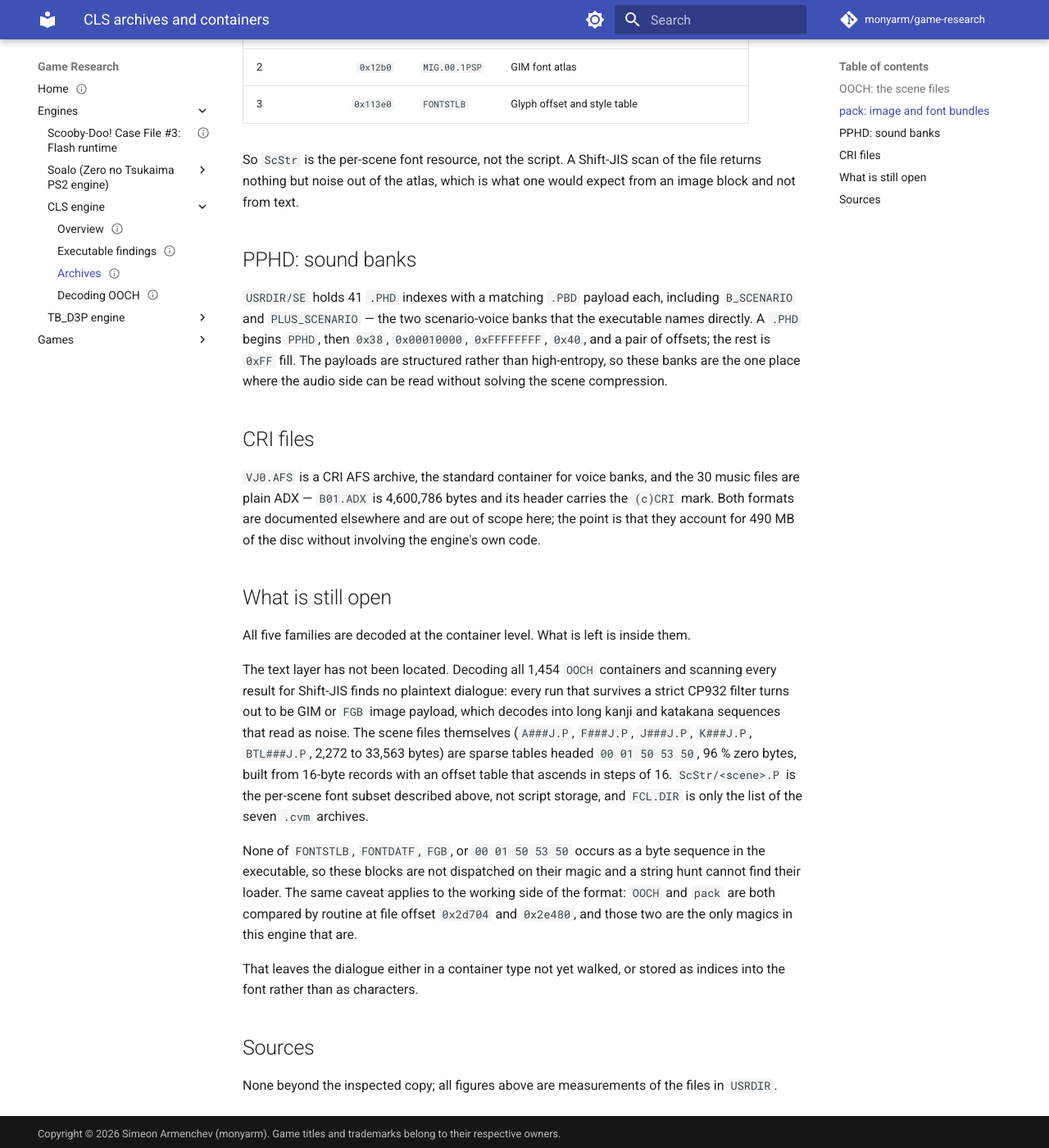
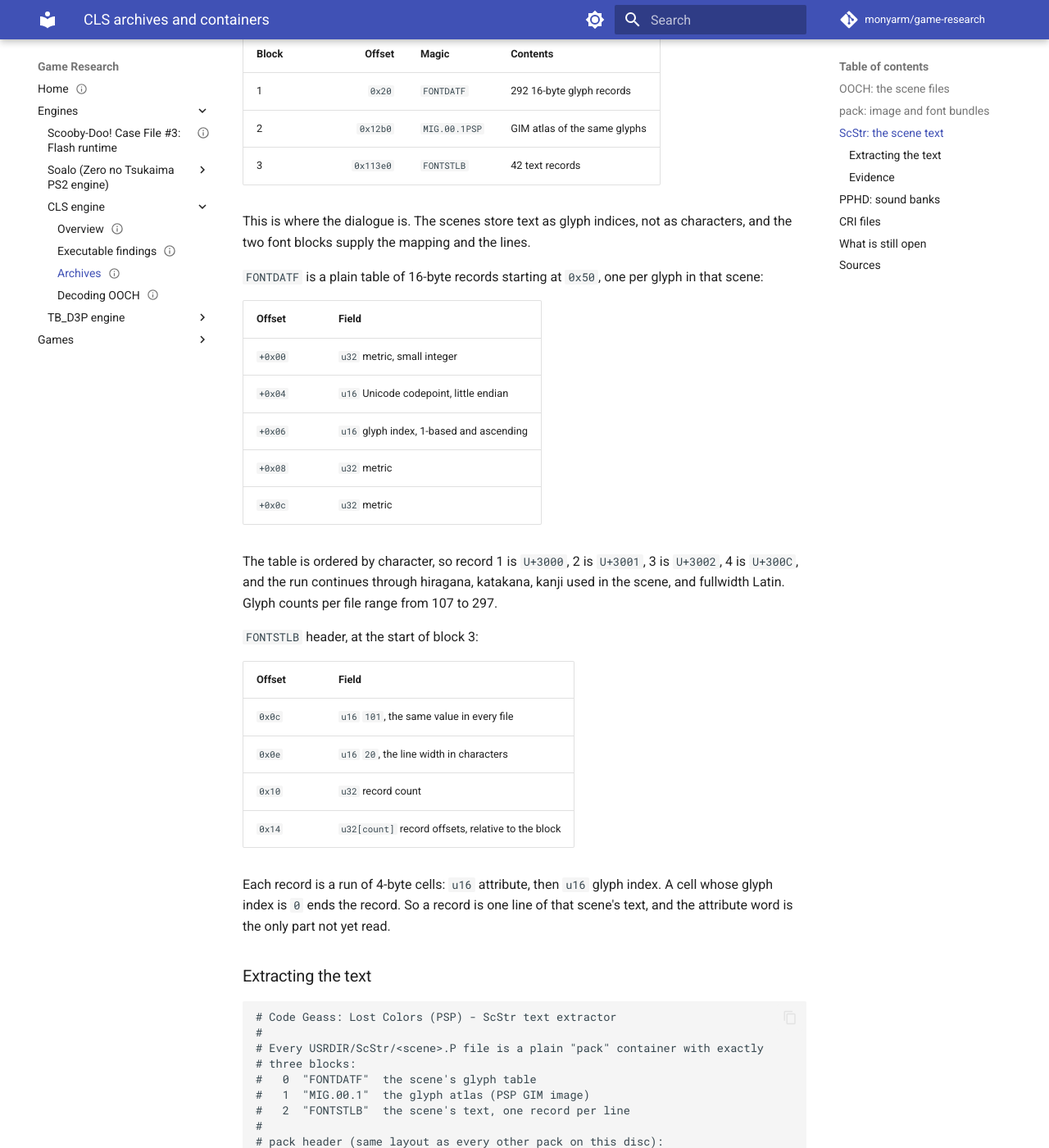
Before and after one commit to monyarm/game-research, an MkDocs documentation site: the page built from docs/engines/cls/archives.md, in a window 1280 px wide and 1400 px high, scrolled down 2768 px. Shown: the whole window at 82% size. Built offline with MkDocs 1.6.1 and Material for MkDocs 9.7.7, drawn with Linux system fonts in a browser that asks for light colours; comment, search, counter and statistics services are not loaded; some of the changed text lies outside the part shown.

Commit message:
docs: the CLS dialogue is glyph-indexed text in ScStr
Every ScStr file is a three-block pack: a glyph table mapping index to
Unicode, a GIM atlas, and the scene's lines as 4-byte cells. Decodes to
readable Japanese, 29,461 records across the 646 files, with a tested
quickbms extractor.

````diff
--- a/docs/engines/cls.md
+++ b/docs/engines/cls.md
@@ -38,11 +38,11 @@ Only the PSP release has been inspected. The PlayStation 2 release exists and is
 | Platforms | PlayStation Portable (inspected), PlayStation 2 (not inspected) |
 | Scene container | `OOCH` files, fixed `0x800` header, LZSS payload that decodes to a `pack` file |
 | Image container | `pack` files holding GIM images |
-| Scripting | Not established — scene payloads decode to `pack` containers, and the text layer inside them has not been read |
+| Scripting | Not established — text is stored as glyph indices in `ScStr/<scene>.P`, but the control flow around it is not read |
 | Audio | CRI ADX (`.ADX`, `.AFS`, `PPHD`/`PBD` banks) |
 | Video | `PSMF` (`.PMF`) |
 | Modern runtime | PPSSPP, from a disc image |
-| Status here | Executable, containers and the `OOCH` codec documented; the text layer inside the decoded containers not yet read; the container is shared with games from other studios |
+| Status here | Executable, containers, the `OOCH` codec and the scene text documented; the cell attributes and the scene containers' own records unread; the container is shared with games from other studios |
 | Confidence | Mixed |
 
 ## Why it matters
@@ -59,7 +59,7 @@ That makes it a good subject for one specific question: where does the middlewar
 | Audio and video are CRI middleware, not engine code | Observed | `ADXT/PSP Ver.10.05`, `ADXF Ver.7.63`, `ADXRT Ver.3.1.1` in the executable; `.ADX`, `.AFS`, `.PMF` files on the disc |
 | Scene files are `OOCH` with a fixed `0x800` header | Observed | 1,454 files, `payload size = file size − 0x800` in every one, no mismatches |
 | Images are `GIM` inside `pack` containers | Observed | 650 `pack` sub-blocks start `MIG.00.1PSP` |
-| `ScStr` holds per-scene font resources, not script | Observed | `FONTDATF` metrics, a GIM atlas and `FONTSTLB` in every sample; no readable text in a CP932 scan |
+| `ScStr` holds the scene's text as glyph indices | Observed | All 646 files parse as three blocks; `FONTDATF` maps index to codepoint and `FONTSTLB` holds 29,461 lines, decoded by the script on [CLS archives and containers](cls/archives.md) |
 | `OOCH` payloads decode to `pack` with a bit-flagged LZSS stream | Observed | All 1,454 files reach the declared size and start with the `pack` magic; the script is on [Decoding the scene containers](cls/decoding.md) |
 | The `OOCH` container is shared with other studios' games | Inferred | A public thread on *Sonic Riders: Zero Gravity* (PS2, Wii) reports the same magic and the same `38 18 4c 66` payload prologue, and that game ships an `OOCH` file beside a plain `.P` of the same kind |
 | The container is dispatched by comparing its magic | Observed | The routine at file offset `0x2d704` compares the first word with the `OOCH` string at file offset `0xed814`; the `pack` counterpart is at `0x2e480` with `0xed81c` |
@@ -82,10 +82,11 @@ The developer credited by VNDB is CRAFTS & MEISTER. No game page exists yet for
 
 ## What to record next
 
-1. Read a decoded scene container. The `pack` layout is documented, so the next question is where a scene's text and its state machine actually live inside one — and whether the dialogue is plain Shift-JIS once the nesting is unwrapped.
-2. Establish where dialogue lives once the stream decodes: in the 1,454 scene containers, or in a subset of them.
-3. Check whether the PlayStation 2 release ships the same `clsOO*` framework and the same containers, or an earlier set.
-4. Work out what `SE/*.PHD` and `ScStr` contribute to a scene, since both are addressed per scene name and neither holds text.
+1. Read the 4-byte cell attribute that precedes every glyph index in `FONTSTLB`. It is `0` almost everywhere, with `1` and `9` scattered through the records, and it is the only field in the text that is still unexplained.
+2. Establish what the per-glyph `u32` metrics in `FONTDATF` mean, and why the `u16` at `FONTSTLB + 0x0c` is `101` in all 646 files.
+3. Map scene ids to file names: `root/` and `ScStr/` use the same families (`A###`, `F###`, `G###`, `J###`, `K###`, `BTL###`, `OP`, `OMKALL`) with different prefixes, and the pairing is not established.
+4. Read the scene containers themselves (`A###J.P` and the rest). They hold no strings, but they are the only candidate for the control flow that drives the text.
+5. Check whether the PlayStation 2 release ships the same `clsOO*` framework and the same containers, or an earlier set.
 
 ## Sources
 
--- a/docs/engines/cls/archives.md
+++ b/docs/engines/cls/archives.md
@@ -19,7 +19,7 @@ The extracted disc tree holds a little under 2 GB of content in five container f
 | Family | Files | Where | What it holds |
 | --- | ---: | --- | --- |
 | `OOCH` | 1,454 | `USRDIR/root/*.P` | Compressed scene payloads |
-| `pack` | 520 root + 646 `ScStr` | `USRDIR/root/*.P`, `USRDIR/ScStr/*.P` | GIM images; font metrics and atlases |
+| `pack` | 520 root + 646 `ScStr` | `USRDIR/root/*.P`, `USRDIR/ScStr/*.P` | GIM images; scene text and glyph tables |
 | `PPHD`/`PBD` | 41 pairs | `USRDIR/SE/` | Sound-effect and scenario-voice banks |
 | AFS | 1 | `USRDIR/Voice/VJ0.AFS` | 390,379,520 bytes of voice audio |
 | ADX | 30 | `USRDIR/BGM/` | Music |
@@ -66,7 +66,7 @@ What the first block of each container is:
 | First block | Containers | What it is |
 | --- | ---: | --- |
 | `MIG.` | 1,208 | GIM image |
-| `FONTDATF` | 646 | per-scene font metrics (`ScStr/`) |
+| `FONTDATF` | 646 | per-scene glyph table (`ScStr/`) |
 | `00 01 50 53 50` | 646 | scene block, transparent header followed by `PSP` |
 | `FGB` | 11 | two-block art and background packages |
 | `PP` | 1 | sound bank |
@@ -75,15 +75,197 @@ Blocks nest: 646 containers also hold a `FONTSTLB` block, 247 hold an `FGB` chun
 
 The 85 containers with a variant word of `3`, `4`, `5` or `7` are all `CH_FE_*` character art and use a different body: `0x08` is not a block count, a `u32 1` and a `u16` list sit between the header and the offsets, and the first block offset is `0x30`. That body is not mapped.
 
-`USRDIR/ScStr` holds 646 of these, one per scene, and each has three blocks. `S000J.P` (76,096 bytes) is representative:
+## ScStr: the scene text
+
+`USRDIR/ScStr` holds 646 of these, one per scene id, and each has three blocks. `S000J.P` (76,096 bytes) is representative:
 
 | Block | Offset | Magic | Contents |
 | --- | ---: | --- | --- |
-| 1 | `0x20` | `FONTDATF` | Glyph metrics: per-character widths, then counts |
-| 2 | `0x12b0` | `MIG.00.1PSP` | GIM font atlas |
-| 3 | `0x113e0` | `FONTSTLB` | Glyph offset and style table |
+| 1 | `0x20` | `FONTDATF` | 292 16-byte glyph records |
+| 2 | `0x12b0` | `MIG.00.1PSP` | GIM atlas of the same glyphs |
+| 3 | `0x113e0` | `FONTSTLB` | 42 text records |
 
-So `ScStr` is the per-scene font resource, not the script. A Shift-JIS scan of the file returns nothing but noise out of the atlas, which is what one would expect from an image block and not from text.
+This is where the dialogue is. The scenes store text as glyph indices, not as characters, and the two font blocks supply the mapping and the lines.
+
+`FONTDATF` is a plain table of 16-byte records starting at `0x50`, one per glyph in that scene:
+
+| Offset | Field |
+| --- | --- |
+| `+0x00` | `u32` metric, small integer |
+| `+0x04` | `u16` Unicode codepoint, little endian |
+| `+0x06` | `u16` glyph index, 1-based and ascending |
+| `+0x08` | `u32` metric |
+| `+0x0c` | `u32` metric |
+
+The table is ordered by character, so record 1 is `U+3000`, 2 is `U+3001`, 3 is `U+3002`, 4 is `U+300C`, and the run continues through hiragana, katakana, kanji used in the scene, and fullwidth Latin. Glyph counts per file range from 107 to 297.
+
+`FONTSTLB` header, at the start of block 3:
+
+| Offset | Field |
+| --- | --- |
+| `0x0c` | `u16` `101`, the same value in every file |
+| `0x0e` | `u16` `20`, the line width in characters |
+| `0x10` | `u32` record count |
+| `0x14` | `u32[count]` record offsets, relative to the block |
+
+Each record is a run of 4-byte cells: `u16` attribute, then `u16` glyph index. A cell whose glyph index is `0` ends the record. So a record is one line of that scene's text, and the attribute word is the only part not yet read.
+
+### Extracting the text
+
+```quickbms
+# Code Geass: Lost Colors (PSP) - ScStr text extractor
+#
+# Every USRDIR/ScStr/<scene>.P file is a plain "pack" container with exactly
+# three blocks:
+#   0  "FONTDATF"  the scene's glyph table
+#   1  "MIG.00.1"  the glyph atlas (PSP GIM image)
+#   2  "FONTSTLB"  the scene's text, one record per line
+#
+# pack header (same layout as every other pack on this disc):
+#   0x00 char[4] "pack"
+#   0x04 u16     header variant
+#   0x06 u16     always 2
+#   0x08 u32     block count
+#   0x0c u32     unknown
+#   0x10 u32[n+1] ascending absolute block offsets, last == file size
+#
+# FONTDATF: 16-byte records from 0x50, one per glyph.
+#   +4 u16  Unicode codepoint of the glyph
+#   +6 u16  glyph index, 1-based and sequential
+#   +0/+8/+12  per-glyph metrics
+#
+# FONTSTLB:
+#   0x0c u16  101, constant
+#   0x0e u16  20, the line width in characters
+#   0x10 u32  record count
+#   0x14 u32[count] record offsets, relative to the start of the block
+#   each record is a run of 4-byte cells: u16 attribute, u16 glyph index.
+#   A cell whose glyph index is 0 ends the record.
+#
+# Text is stored only as glyph indices, never as Shift-JIS, which is why no
+# text scanner finds anything in this game's files.
+#
+# Usage: quickbms cls-scstr.bms S000J.P  -> writes S000J.P.txt
+# Verified on the 646 files of the inspected disc: every file parses, 29,461
+# records in total.
+
+endian little
+
+idstring "pack"
+
+log MEMORY_FILE2 0 0   # block-offset array
+log MEMORY_FILE3 0 0   # UTF-8 text output
+
+goto 0x08
+get BLOCKS long
+
+# Block offsets go into MEMORY_FILE2, one u32 per block, plus the sentinel.
+for i = 0 <= BLOCKS
+    math POS = i
+    math POS *= 4
+    math POS += 0x10
+    goto POS
+    get VAL long
+    math POS2 = i
+    math POS2 *= 4
+    goto POS2 MEMORY_FILE2
+    put VAL long MEMORY_FILE2
+next i
+
+# FONTDATF base and FONTSTLB base
+goto 0 MEMORY_FILE2
+get DATBASE long MEMORY_FILE2
+math POS = BLOCKS
+math POS -= 1
+math POS *= 4
+goto POS MEMORY_FILE2
+get STLBASE long MEMORY_FILE2
+
+goto STLBASE
+get UNK1 short       # 0x00 of FONTSTLB, part of the magic
+goto STLBASE
+math P = STLBASE
+math P += 0x10
+goto P
+get RECS long
+get STLEND long      # sentinel, the file size
+
+math TBL = STLBASE
+math TBL += 0x14
+
+for R = 0 < RECS
+    math P = R
+    math P *= 4
+    math P += TBL
+    goto P
+    get RSTART long
+    math RSTART += STLBASE
+    math P = R
+    math P += 1
+    math P *= 4
+    math P += TBL
+    goto P
+    get REND long
+    math REND += STLBASE
+
+    math Q = RSTART
+    for CELL = 0 < 4096
+        if Q < REND
+            goto Q
+            get ATTR short
+            get GIDX short
+            if GIDX == 0
+                break
+            endif
+            # look the glyph index up in FONTDATF
+            math OFF = DATBASE
+            math OFF += 0x50
+            math TMP = GIDX
+            math TMP -= 1
+            math TMP *= 0x10
+            math OFF += TMP
+            math OFF += 4
+            goto OFF
+            get CP short
+            # U+3000..U+FF5E: always three UTF-8 bytes
+            math U1 = CP
+            math U1 >>= 12
+            math U1 |= 0xE0
+            math U2 = CP
+            math U2 >>= 6
+            math U2 &= 0x3F
+            math U2 |= 0x80
+            math U3 = CP
+            math U3 &= 0x3F
+            math U3 |= 0x80
+            get SIZE asize MEMORY_FILE3
+            goto SIZE MEMORY_FILE3
+            put U1 byte MEMORY_FILE3
+            put U2 byte MEMORY_FILE3
+            put U3 byte MEMORY_FILE3
+            math Q += 4
+        else
+            break
+        endif
+    next CELL
+
+    get SIZE asize MEMORY_FILE3
+    goto SIZE MEMORY_FILE3
+    put 0x0a byte MEMORY_FILE3
+next R
+
+get SIZE asize MEMORY_FILE3
+get NAME filename
+string NAME += ".txt"
+log NAME 0 SIZE MEMORY_FILE3
+print "wrote %NAME%: %RECS% records, %SIZE% bytes"
+```
+
+### Evidence
+
+All 646 `ScStr` files parse with this layout and 0 failures, 29,461 records in total. `S000J.P` line 4 decodes to `Ｇ１ベースで保護されてる。一時的に、意識が混乱してたみたいだけど、どこにもケガはなかった。` and line 28 to `「わたくしユーフェミアが、ここに、行政特区日本の開設を、宣言します！」`. One record per file is a charset sample — `SK995J.P`'s second record is the whole glyph set in order, `アイウエオカキクケコ…` — and is not dialogue.
+
+Because the text never exists as characters, no Shift-JIS scan can find it, which is why earlier scans of the whole tree came back empty.
 
 ## PPHD: sound banks
 
@@ -97,11 +279,11 @@ So `ScStr` is the per-scene font resource, not the script. A Shift-JIS scan of t
 
 All five families are decoded at the container level. What is left is inside them.
 
-The text layer has not been located. Decoding all 1,454 `OOCH` containers and scanning every result for Shift-JIS finds no plaintext dialogue: every run that survives a strict CP932 filter turns out to be GIM or `FGB` image payload, which decodes into long kanji and katakana sequences that read as noise. The scene files themselves (`A###J.P`, `F###J.P`, `J###J.P`, `K###J.P`, `BTL###J.P`, 2,272 to 33,563 bytes) are sparse tables headed `00 01 50 53 50`, 96 % zero bytes, built from 16-byte records with an offset table that ascends in steps of 16. `ScStr/<scene>.P` is the per-scene font subset described above, not script storage, and `FCL.DIR` is only the list of the seven `.cvm` archives.
+The dialogue is found: it is in `ScStr`, as glyph indices, and the layout above reads it. What is left on the text side is the attribute word in each cell, the meaning of the per-glyph metric fields, why the `u16` at `FONTSTLB + 0x0c` is `101` in every file, and how a scene id in `root/` maps to a file name in `ScStr/`.
 
-None of `FONTSTLB`, `FONTDATF`, `FGB`, or `00 01 50 53 50` occurs as a byte sequence in the executable, so these blocks are not dispatched on their magic and a string hunt cannot find their loader. The same caveat applies to the working side of the format: `OOCH` and `pack` are both compared by routine at file offset `0x2d704` and `0x2e480`, and those two are the only magics in this engine that are.
+The scene containers themselves (`A###J.P`, `F###J.P`, `J###J.P`, `K###J.P`, `BTL###J.P`, 2,272 to 33,563 bytes) hold no text: they are sparse tables headed `00 01 50 53 50`, 96 % zero bytes, built from 16-byte records with an offset table that ascends in steps of 16. `FCL.DIR` is only the list of the seven `.cvm` archives.
 
-That leaves the dialogue either in a container type not yet walked, or stored as indices into the font rather than as characters.
+None of `FONTSTLB`, `FONTDATF`, `FGB`, or `00 01 50 53 50` occurs as a byte sequence in the executable, so these blocks are not dispatched on their magic and a string hunt cannot find their loader; the blocks are identified by position inside a three-block `pack` instead. `OOCH` and `pack` are the only magics this engine compares, at file offsets `0x2d704` and `0x2e480`.
 
 ## Sources
 
````
Also changed, not shown: docs/index.md (+1 -1 lines).
